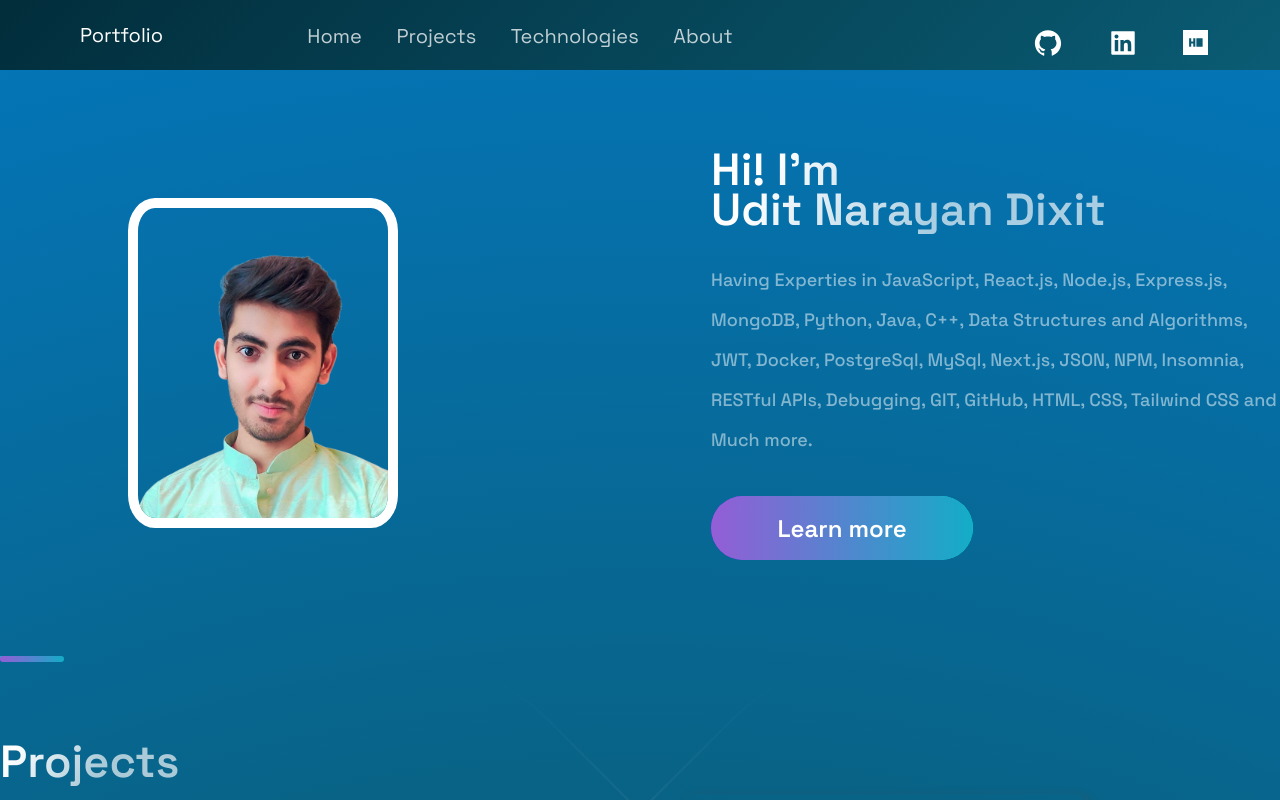
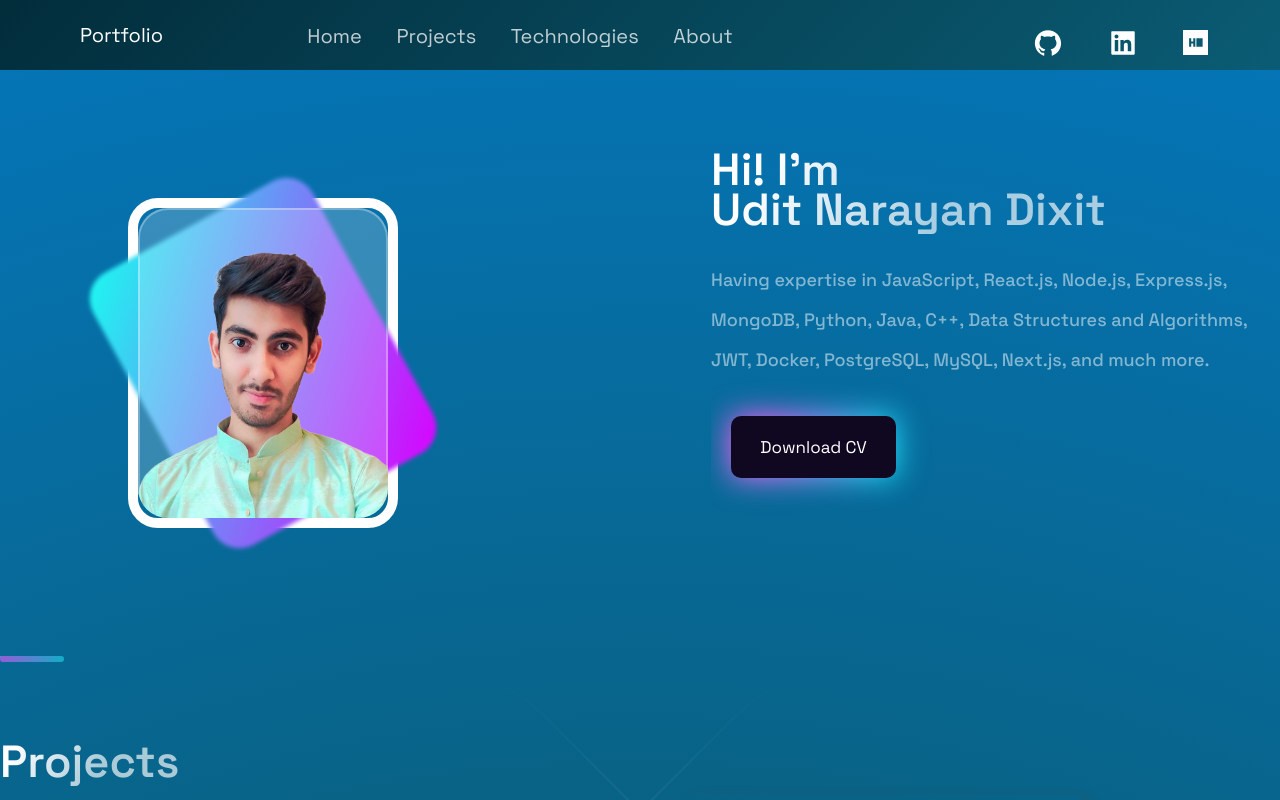
Before and after one commit to dixitudit/portfolio, a Next.js app: page / in a window 1280 px wide. Shown: the top 800 px of the page. Built offline with nearby package versions, Linux system fonts and the light colour scheme; some icons are missing.

Commit message:
ui update

```diff
--- /dev/null
+++ b/src/components/Hero/DownloadButton.js
@@ -0,0 +1,44 @@
+import styled from "styled-components";
+
+const DownloadButton = styled.button`
+  width: 165px;
+  height: 62px;
+  cursor: pointer;
+  margin-bottom: 20px;
+  margin-left: 20px;
+  color: #fff;
+  font-size: 17px;
+  border-radius: 1rem;
+  border: none;
+  position: relative;
+  background: #100720;
+  transition: 0.1s;
+
+  &::after {
+    content: "";
+    width: 100%;
+    height: 100%;
+    background-image: radial-gradient(
+      circle farthest-corner at 10% 20%,
+      rgba(255, 94, 247, 1) 17.8%,
+      rgba(2, 245, 255, 1) 100.2%
+    );
+    filter: blur(15px);
+    z-index: -1;
+    position: absolute;
+    left: 0;
+    top: 0;
+  }
+
+  &:hover {
+    transform: scale(0.9) rotate(3deg);
+    background: radial-gradient(
+      circle farthest-corner at 10% 20%,
+      rgba(255, 94, 247, 1) 17.8%,
+      rgba(2, 245, 255, 1) 100.2%
+    );
+    transition: 0.5s;
+  }
+`;
+
+export default DownloadButton;
--- a/src/components/Hero/Hero.js
+++ b/src/components/Hero/Hero.js
@@ -1,15 +1,24 @@
 import React from "react";
-
 import {
   Section,
   SectionText,
   SectionTitle,
 } from "../../styles/GlobalComponents";
-import Button from "../../styles/GlobalComponents/Button";
 import { LeftSection } from "./HeroStyles";
 import Typewriter from "typewriter-effect";
+import DownloadButton from "./DownloadButton"; // Assuming the styled component is in the same directory
 
-const Hero = () => (
+const Hero = () => {
+  const handleDownload = () => {
+    const link = document.createElement("a");
+    link.href = "/Udit.pdf"; // Add the correct path to your resume file
+    link.download = "Udit_Resume.pdf"; // Rename the file for download
+    document.body.appendChild(link);
+    link.click();
+    document.body.removeChild(link);
+  };
+
+  return (
     <Section row nopadding>
       <LeftSection>
         <SectionTitle main center>
@@ -33,20 +42,14 @@ const Hero = () => (
         </SectionTitle>
         <br />
         <SectionText>
-        Having Experties in JavaScript, React.js, Node.js, Express.js, MongoDB,
-        Python, Java, C++, Data Structures and Algorithms, JWT, Docker,
-        PostgreSql, MySql, Next.js, JSON, NPM, Insomnia, RESTful APIs,
-        Debugging, GIT, GitHub, HTML, CSS, Tailwind CSS and Much more.
+          Having expertise in JavaScript, React.js, Node.js, Express.js,
+          MongoDB, Python, Java, C++, Data Structures and Algorithms, JWT,
+          Docker, PostgreSQL, MySQL, Next.js, and much more.
         </SectionText>
-      <Button
-        onClick={() => {
-          window.open("https://www.linkedin.com/in/uditndixit/", "_blank");
-        }}
-      >
-        Learn more
-      </Button>
+        <DownloadButton onClick={handleDownload}>Download CV</DownloadButton>
       </LeftSection>
     </Section>
   );
+};
 
 export default Hero;
--- a/src/components/ProfileImg/SlideInProfileImage.js
+++ b/src/components/ProfileImg/SlideInProfileImage.js
@@ -1,25 +1,71 @@
 import React from "react";
-import styled from "styled-components";
+import styled, { keyframes } from "styled-components";
+
+// Keyframes for the animation
+const loadtwo = keyframes`
+  50% {
+    transform: rotate(-30deg);
+  }
+`;
+
+// Styled components
+const Loader = styled.div`
+  height: 310px;
+  width: 250px;
+  position: relative;
+  display: flex;
+  align-items: center;
+  justify-content: center;
+`;
+
+const GlowingCube = styled.div`
+  position: absolute;
+  width: 100%;
+  height: 100%;
+  border-radius: 30px;
+  z-index: 2;
+  background-color: rgba(255, 255, 255, 0.2);
+  border: 2px solid rgba(255, 255, 255, 0.3);
+`;
+
+const ColorCube = styled.div`
+  position: absolute;
+  width: 100%;
+  height: 100%;
+  border-radius: 30px;
+  z-index: 1;
+  filter: blur(2px);
+  background: linear-gradient(135deg, #1afbf0, #da00ff);
+  animation: ${loadtwo} 2.5s ease-in-out infinite;
+`;
 
 const ImgContainer = styled.div`
   height: 330px;
   width: 270px;
-  border-radius: 10%;
+  border-radius: 30px;
   border: 10px solid #fff;
-  overflow: hidden;
+  position: relative;
   padding-bottom: 40px;
   ${"" /* margin-top: 20%; */}
   z-index: 1000;
 `;
 
 const StyledImage = styled.img`
-  height: 330px;
-  width: 270px;
+  height: 310px;
+  width: 250px;
+  position: absolute;
+  z-index: 30000;
+  border-radius: 30px;
+  top: 0px;
 `;
 
 const SlideInProfileImage = () => {
   return (
     <ImgContainer>
+      <Loader>
+        <GlowingCube />
+        <ColorCube />
+      </Loader>
       <StyledImage src="images/demo.png" />
     </ImgContainer>
   );
--- a/src/components/Projects/ProjectsStyles.js
+++ b/src/components/Projects/ProjectsStyles.js
@@ -38,6 +38,7 @@ export const BlogCard = styled.div`
     box-shadow: 10px 10px 20px rgba(80, 78, 78, 0.5);
   }
   @media ${(props) => props.theme.breakpoints.sm} {
+    margin-left: 0;
     width: 100%;
   }
 `;
```
Also changed, not shown: 1 other file (tests, documents, lock files or other folders). Lines whose indentation alone changed are shown as unchanged.
